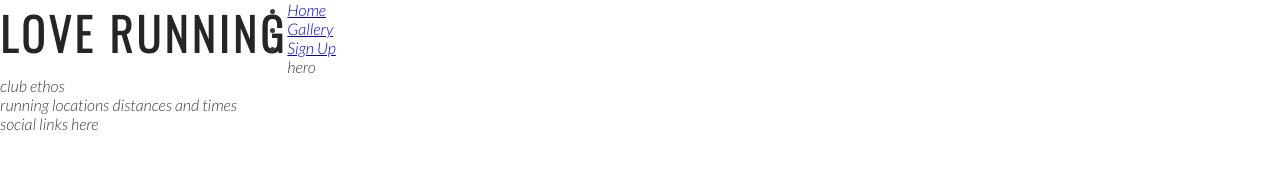
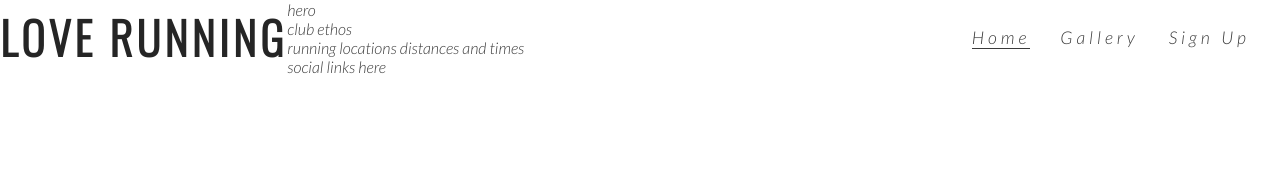
Before and after one commit to jburto93/Love-Running, a plain HTML site: page index.html in a window 1280 px wide. Drawn offline with nearby package versions, Linux system fonts and the light colour scheme.

Commit message:
style navigation links

```diff
--- a/assets/css/style.css
+++ b/assets/css/style.css
@@ -22,3 +22,28 @@ h1, h2 {
     float: left;
     font-size: 280%;
 }
+#menu, #logo {
+    line-height: 75px;
+}
+
+/* nav links*/
+
+#menu {
+    font-size: 110%;
+    letter-spacing: 4px;
+}
+#menu li {
+    float: right;
+    list-style-type: none;
+    margin-right: 30px;
+}
+#menu a {
+    text-decoration: none;
+    color: inherit;
+}
+#menu a:hover {
+    border-bottom: 1px solid #3a3a3a;
+}
+.active {
+    border-bottom: 1px solid #3a3a3a;
+}
--- a/index.html
+++ b/index.html
@@ -15,15 +15,15 @@
             <h1 id="logo">Love Running</h1>
         </a>
         <nav>
-            <ul>
+            <ul id="menu">
                 <li>
-                    <a href="index.html">Home</a>
+                    <a href="#">Sign Up</a>
                 </li>
                 <li>
                     <a href="#">Gallery</a>
                 </li>
                 <li>
-                    <a href="#">Sign Up</a>
+                    <a href="index.html" class="active">Home</a>
                 </li>
             </ul>
         </nav>
```
